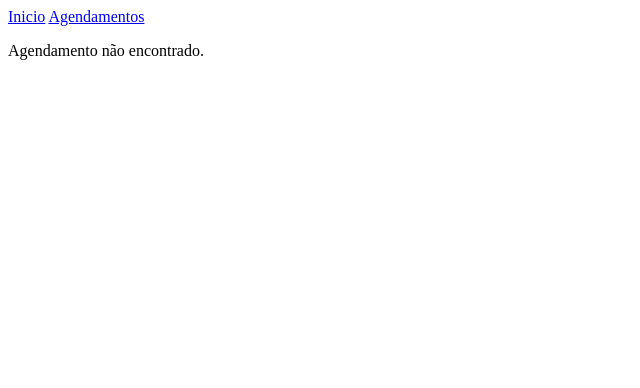
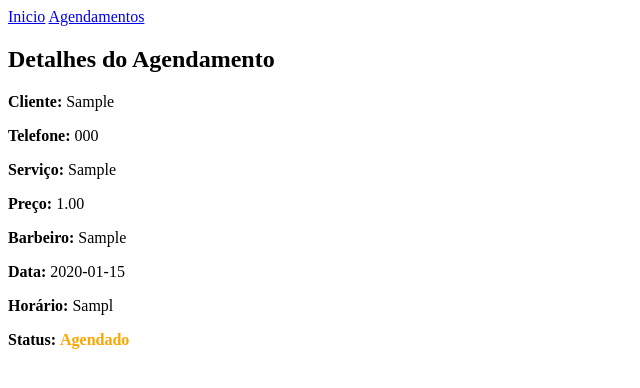
Before and after one commit to GedianFunka/TrabalhoSA_Python, a Flask app: page /agendamentos/1 in a window 1280 px wide. Shown: the top 388 px of the page, without its empty margins (0-640 px from the left). Run offline with Flask 3, Linux system fonts and the light colour scheme; tables that the repository leaves empty hold one stand-in row (values such as "Sample post").

Commit message:
feito html

```diff
--- a/Trabalho_Barbearia/templates/agendamentos.html
+++ b/Trabalho_Barbearia/templates/agendamentos.html
@@ -15,16 +15,17 @@
       <th>Data</th>
       <th>Horário</th>
       <th>Status</th>
+      <th>Detalhes</th>
     </tr>
 
   </thead>
   <tbody>
     {% for agendamento in agendamentos %}
-    <tr {% if agendamentos.status == "Cancelado" %}
+    <tr {% if agendamento.status == "Cancelado" %}
             style="background-color: #ff0202;"
         {% elif agendamento.status == "Agendado" %}
             style="background-color: #f3a704;"
-        {% elif agendamento.status == "Concluído" %}
+        {% elif agendamento.status == "Concluido" %}
             style="background-color: #0ae43d;"
         {% endif %}>
 
--- a/Trabalho_Barbearia/templates/detalhe.html
+++ b/Trabalho_Barbearia/templates/detalhe.html
@@ -3,15 +3,20 @@
     <a href="/">Inicio</a>
     <a href="{{ url_for('agendamentos') }}">Agendamentos</a>
   </nav>
-  {% if agendamentos %}
-  {% if agendamento.status == 0 %}
-      <p style= "color: red;"><strong>Cancelado</strong></p>"
-  {% elif agendamentos_por_status < 5 %}
-      <p style= "color: orange;"><strong>Agendado</strong></p>"
-  {% else %}
-      <p style= "color: green;"><strong>Concluido</strong></p>"
-  {% endif %}
-  {% else %}
-      <p>Agendamento não encontrado.</p>
-  {% endif %}
+    <h2>Detalhes do Agendamento</h2>
+    <p><strong>Cliente:</strong> {{ agendamento.cliente }}</p>
+    <p><strong>Telefone:</strong> {{ agendamento.telefone }}</p>
+    <p><strong>Serviço:</strong> {{ agendamento.servico }}</p>
+    <p><strong>Preço:</strong> {{ agendamento.preco }}</p>
+    <p><strong>Barbeiro:</strong> {{ agendamento.barbeiro }}</p>
+    <p><strong>Data:</strong> {{ agendamento.data }}</p>
+    <p><strong>Horário:</strong> {{ agendamento.horario }}</p>
+    <p><strong>Status:</strong>
+    {% if agendamento.status == "Cancelado" %}
+        <span style="color: red;"><strong>Cancelado</strong></span>
+    {% elif agendamento.status == "Agendado" %}
+        <span style="color: orange;"><strong>Agendado</strong></span>
+    {% elif agendamento.status == "Concluido" %}
+        <span style="color: green;"><strong>Concluido</strong></span>
+    {% endif %}</p>
 </body>
```
